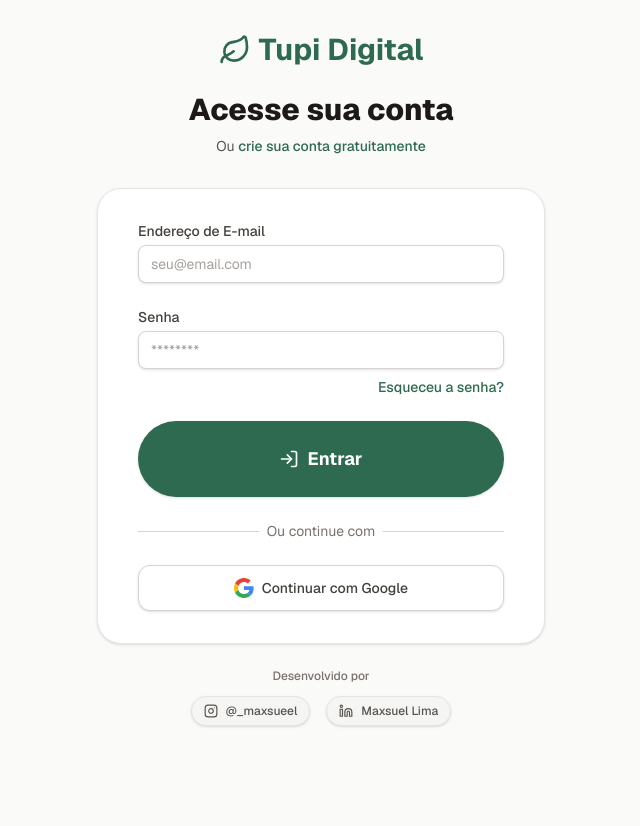
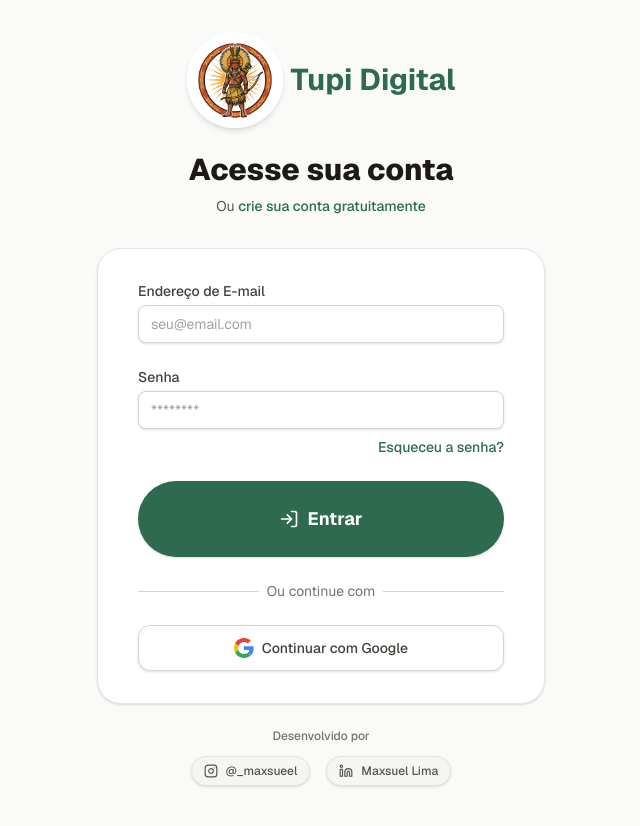
Before and after one commit to MaxBr221/front_trilha_potiguara, a Next.js app: page /login in a window 1280 px wide. Shown: the top 826 px of the page, without its empty margins (319-959 px from the left). Built offline with nearby package versions, Linux system fonts and the light colour scheme.

Commit message:
feat: adicionar nova logo potiguara na tela de login

```diff
--- a/src/app/(auth)/login/page.tsx
+++ b/src/app/(auth)/login/page.tsx
@@ -8,6 +8,7 @@
 import { useAutenticacao } from '@/contexts/ContextoAutenticacao';
 import { Button } from '@/components/ui/Button';
 import { Input } from '@/components/ui/Input';
+import Image from 'next/image';
 
 export default function LoginPage() {
   const router = useRouter();
@@ -77,7 +78,13 @@
 
       <div className="sm:mx-auto sm:w-full sm:max-w-md flex flex-col items-center">
         <Link href="/" className="flex items-center gap-2 text-primary font-bold text-3xl mb-6">
-          <Leaf className="w-8 h-8 text-primary" />
+          <Image
+            src="/images/logo-potiguara.jpg"
+            alt="Logo Tupi Digital"
+            width={96}
+            height={96}
+            className="w-24 h-24 rounded-full shadow-md border-4 border-white object-cover"
+          />
           <span>Tupi Digital</span>
         </Link>
         <h2 className="text-center text-3xl font-extrabold text-foreground">
```
Also changed, not shown: public/images/logo-potiguara.jpg (added).
